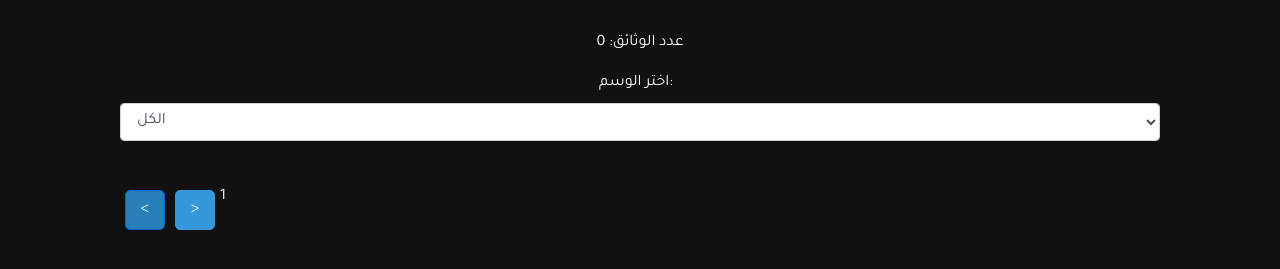
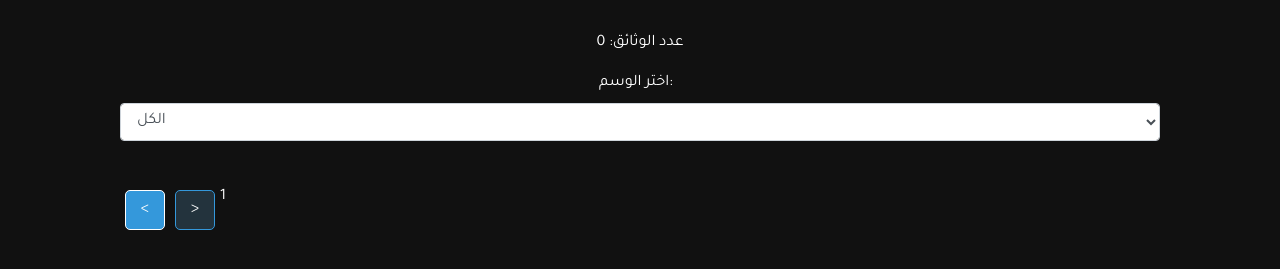
Before and after one commit to Untitled-Master/elMaktaba, a plain HTML site: page index.html in a window 1280 px wide. In both pictures the pointer is over the button 145 px from the left and 668 px from the top of the page. Shown: the part 459-728 px from the top of the page. Drawn offline with nearby package versions, Linux system fonts and the light colour scheme; no server answers.

Commit message:
Update index.html

```diff
--- a/index.html
+++ b/index.html
@@ -78,13 +78,14 @@
       height: 40px;
       border: 1px solid #3498db;
       border-radius: 5px;
-      background-color: #3498db;
+      background-color: #23333d;
       color: #fff;
       cursor: pointer;
     }
 
     .pagination button:hover {
-      background-color: #2980b9;
+      background-color: #3498db;
+      border: 1px solid #fff;
     }
   </style>
 </head>
```
